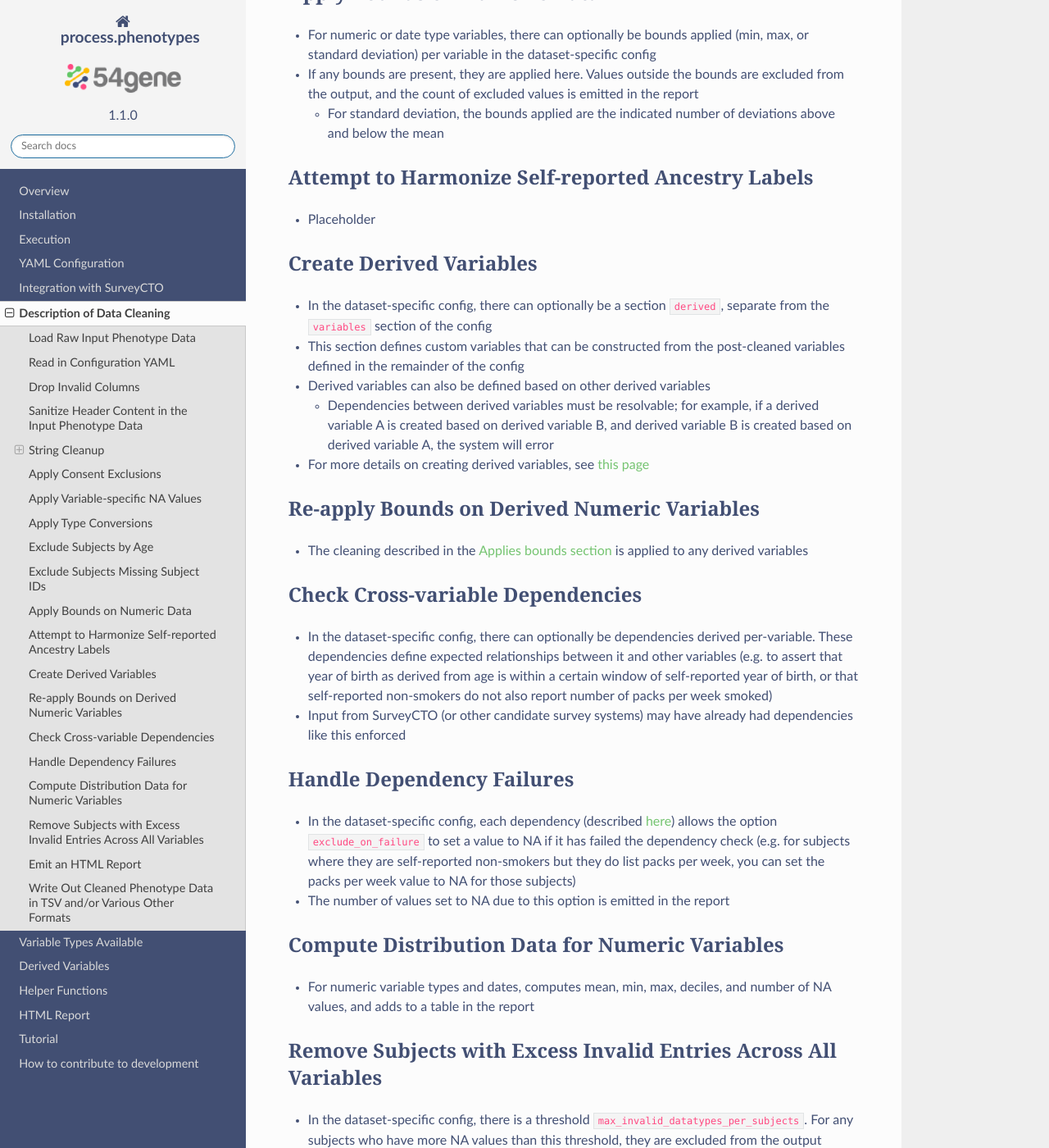
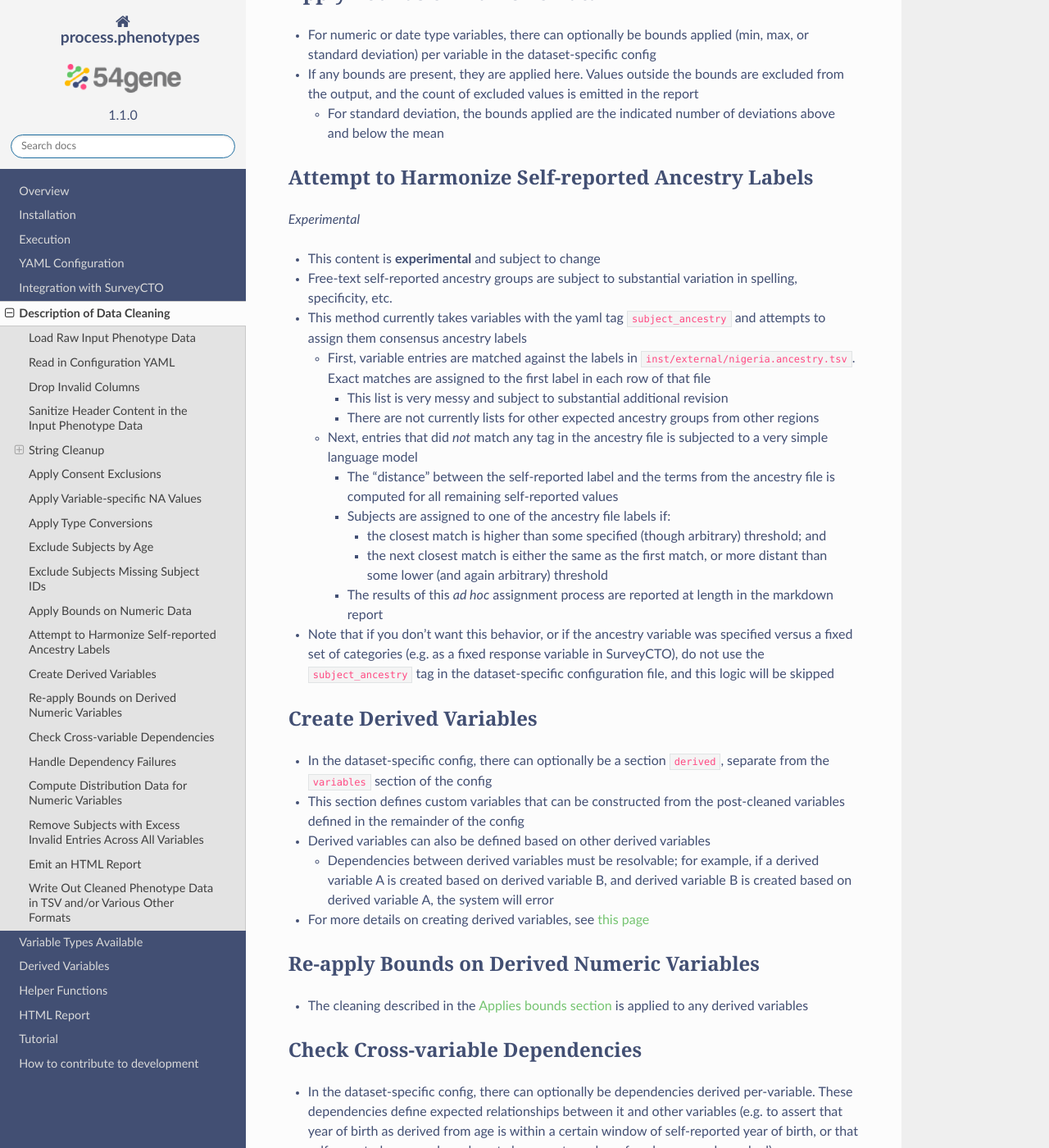
Before and after one commit to bballew/process.phenotypes, a Sphinx documentation site: the page built from docs/source/description.md, in a window 1280 px wide and 1400 px high, scrolled down 3511 px. Shown: the whole window at 82% size. Built offline with Sphinx 7.4.7 and the Read the Docs theme 2.0.0, drawn with Linux system fonts in a browser that asks for light colours.

Commit message:
docs: add language describing the ad hoc free text ancestry model

```diff
--- a/docs/source/description.md
+++ b/docs/source/description.md
@@ -113,7 +113,21 @@ Cleaning steps are generally performed in the order of the documentation here; t
 
 ## Attempt to Harmonize Self-reported Ancestry Labels
 
-- Placeholder
+_Experimental_
+
+- This content is **experimental** and subject to change
+- Free-text self-reported ancestry groups are subject to substantial variation in spelling, specificity, etc.
+- This method currently takes variables with the yaml tag `subject_ancestry` and attempts to assign them consensus ancestry labels
+  - First, variable entries are matched against the labels in `inst/external/nigeria.ancestry.tsv`. Exact matches are assigned to the first label in each row of that file
+    - This list is very messy and subject to substantial additional revision
+	- There are not currently lists for other expected ancestry groups from other regions
+  - Next, entries that did _not_ match any tag in the ancestry file is subjected to a very simple language model
+    - The "distance" between the self-reported label and the terms from the ancestry file is computed for all remaining self-reported values
+	- Subjects are assigned to one of the ancestry file labels if:
+	  - the closest match is higher than some specified (though arbitrary) threshold; and
+	  - the next closest match is either the same as the first match, or more distant than some lower (and again arbitrary) threshold
+	- The results of this _ad hoc_ assignment process are reported at length in the markdown report
+- Note that if you don't want this behavior, or if the ancestry variable was specified versus a fixed set of categories (e.g. as a fixed response variable in SurveyCTO), do not use the `subject_ancestry` tag in the dataset-specific configuration file, and this logic will be skipped
 
 ## Create Derived Variables
 
```
